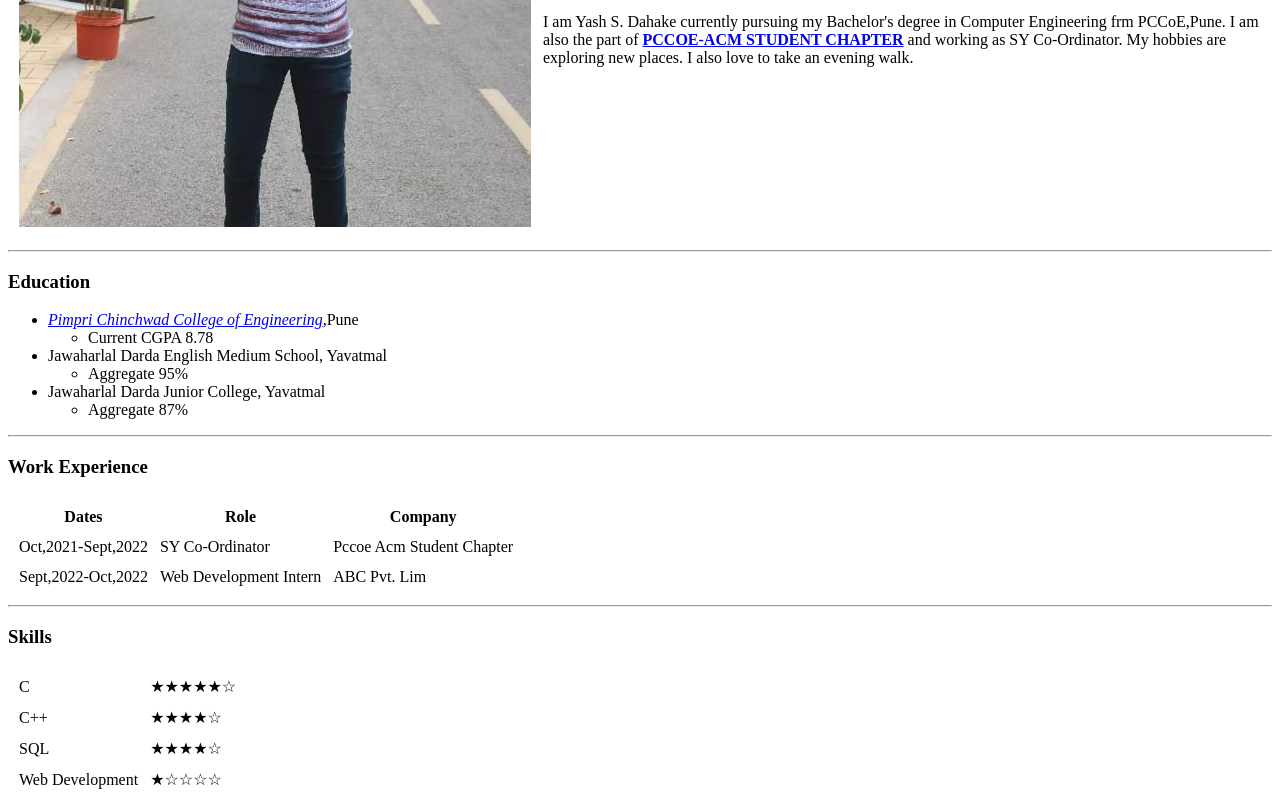
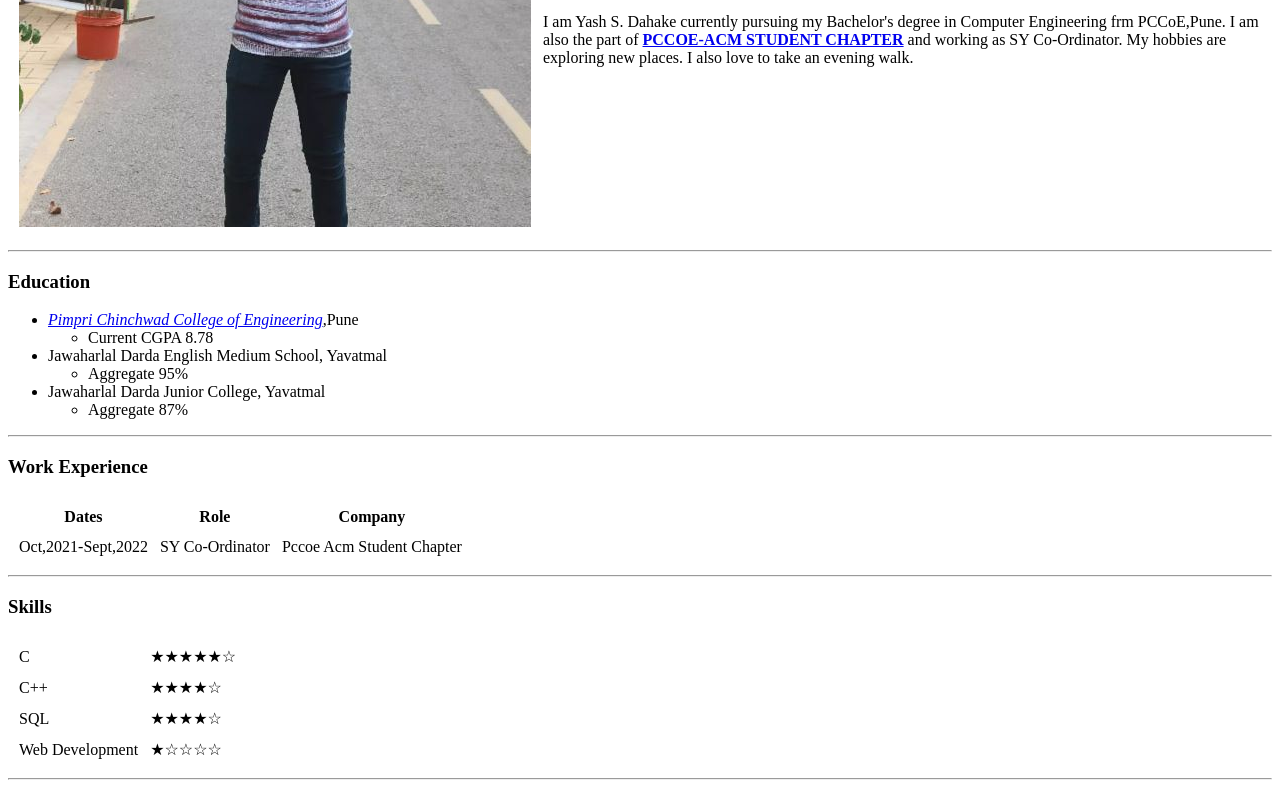
Before and after one commit to Yashdahake95/cv, a plain HTML site: page index.html in a window 1280 px wide. Shown: the part 304-1097 px from the top of the page. Drawn offline with Linux system fonts and the light colour scheme.

Commit message:
Update index.html

```diff
--- a/index.html
+++ b/index.html
@@ -52,11 +52,6 @@
          <td>SY Co-Ordinator</td>
          <td>Pccoe Acm Student Chapter</td>
        </tr>
-       <tr>
-         <td>Sept,2022-Oct,2022</td>
-         <td>Web Development Intern</td>
-         <td>ABC Pvt. Lim</td>
-       </tr>
      </tbody>
      <tfoot>
      </tfoot>
```
